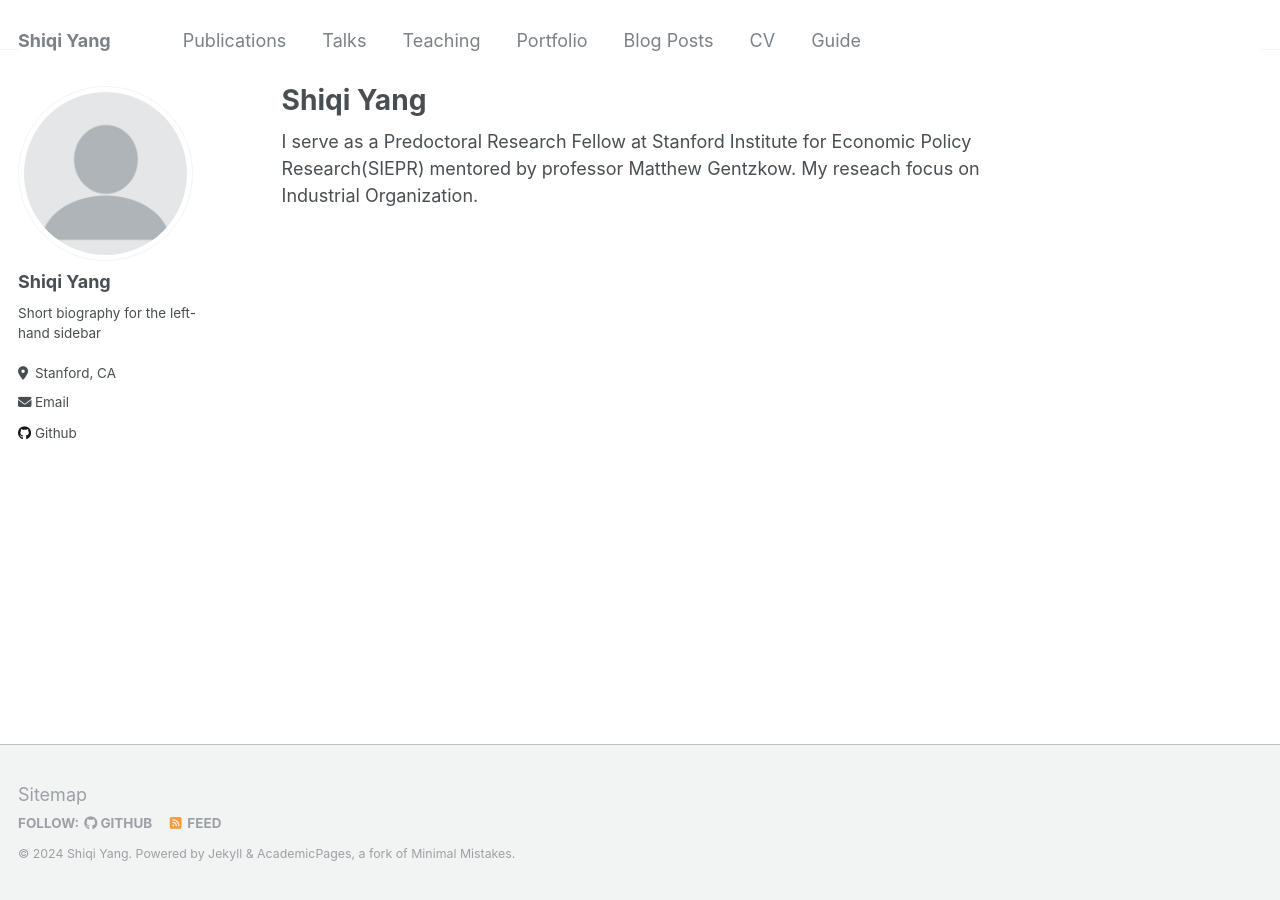
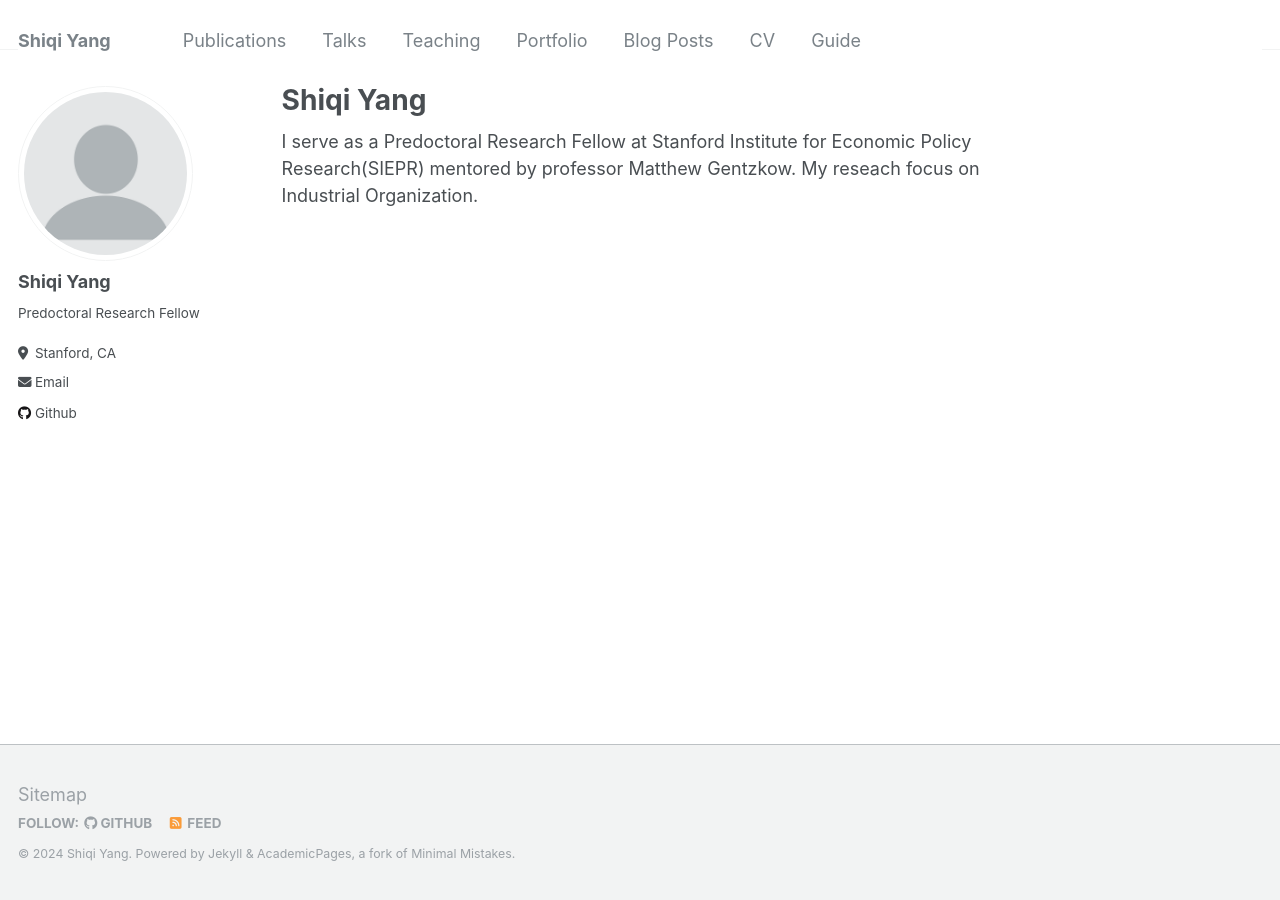
Before and after one commit to ShiqiYang2022/ShiqiYang2022.github.io, a Jekyll site: the page built from _pages/about.md, in a window 1280 px wide. Built offline with Jekyll 4.4.1, drawn with Linux system fonts in a browser that asks for light colours.

Commit message:
update config

```diff
--- a/_config.yml
+++ b/_config.yml
@@ -24,7 +24,7 @@ author:
   avatar           : "profile.png"
   name             : "Shiqi Yang"
   pronouns         : # example: "she/her"
-  bio              : "Short biography for the left-hand sidebar"
+  bio              : "Predoctoral Research Fellow"
   location         : "Stanford, CA"
   employer         : #"Red Brick University"
   uri              : # URL
```
